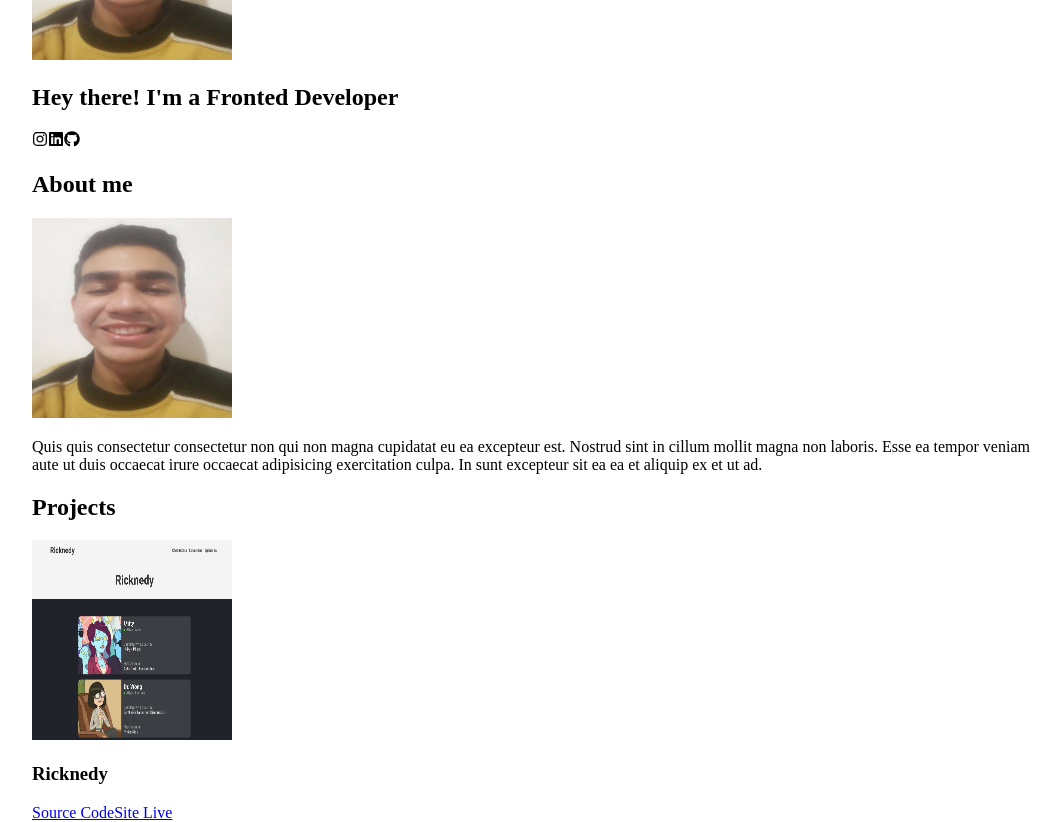
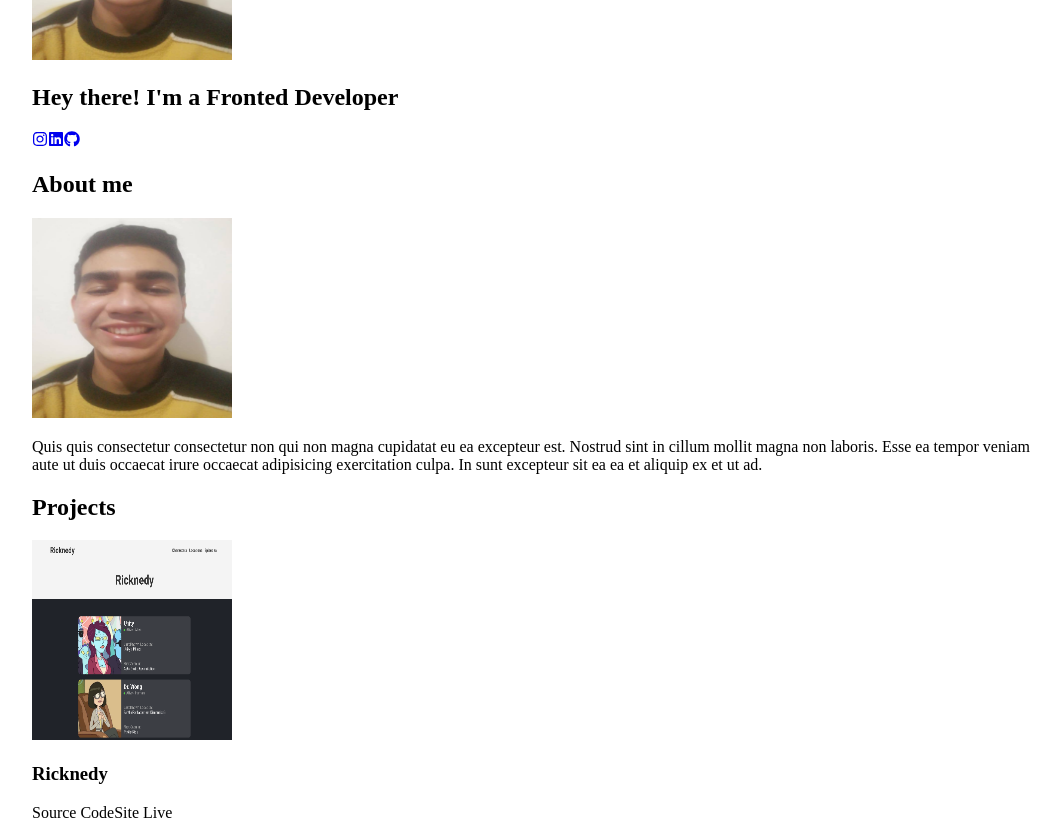
Before and after one commit to plumreiss/angelpadrino, a Next.js app: page / in a window 1280 px wide. Shown: the part 140-962 px from the top of the page, without its empty margins (96-1156 px from the left). Built offline with nearby package versions, Linux system fonts and the light colour scheme.

Commit message:
feat: create Link component

```diff
--- /dev/null
+++ b/src/components/elements/Link/index.js
@@ -0,0 +1,7 @@
+export function Link({ url, children }) {
+  return (
+    <a href={url} target="_blank" rel="noopener noreferrer">
+      {children}
+    </a>
+  );
+}
--- a/src/components/elements/index.js
+++ b/src/components/elements/index.js
@@ -1,2 +1,3 @@
 export * from "./Text";
 export * from "./Container";
+export * from "./Link";
--- a/src/constants/index.js
+++ b/src/constants/index.js
@@ -7,3 +7,9 @@ export const PROJECTS = [
     sourceCode: "https://github.com/plumreiss/ricknedy",
   },
 ];
+
+export const SOCIAL_NETWORKS = {
+  instagram: "https://www.instagram.com/angel.padrino04",
+  linkedin: "https://linkedin.com/in/angel-padrino",
+  github: "https://github.com/plumreiss",
+};
--- a/src/pages/index.js
+++ b/src/pages/index.js
@@ -3,10 +3,11 @@ import {
   Box,
   Article,
   Subtitle,
+  Link,
   Paragraph,
   Section,
 } from "../components";
-import { PROJECTS } from "../constants";
+import { PROJECTS, SOCIAL_NETWORKS } from "../constants";
 
 import Image from "next/image";
 import { FaInstagram, FaLinkedin, FaGithub } from "react-icons/fa";
@@ -23,9 +24,15 @@ export default function Main() {
         />
         <Title> Hey there! I'm a Fronted Developer</Title>
         <Box>
-          <FaInstagram />
-          <FaLinkedin />
-          <FaGithub />
+          <Link url={SOCIAL_NETWORKS["instagram"]}>
+            <FaInstagram />
+          </Link>
+          <Link url={SOCIAL_NETWORKS["linkedin"]}>
+            <FaLinkedin />
+          </Link>
+          <Link url={SOCIAL_NETWORKS["github"]}>
+            <FaGithub />
+          </Link>
         </Box>
       </Section>
 
@@ -64,13 +71,17 @@ export default function Main() {
                 <h3>{name}</h3>
               </Box>
               <Box>
-                <a href={sourceCode} target="_blank" rel="noopener noreferrer">
+                <Link
+                  href={sourceCode}
+                  target="_blank"
+                  rel="noopener noreferrer"
+                >
                   Source Code
-                </a>
+                </Link>
 
-                <a href={url} target="_blank" rel="noopener noreferrer">
+                <Link href={url} target="_blank" rel="noopener noreferrer">
                   Site Live
-                </a>
+                </Link>
               </Box>
             </Article>
           ))}
```
